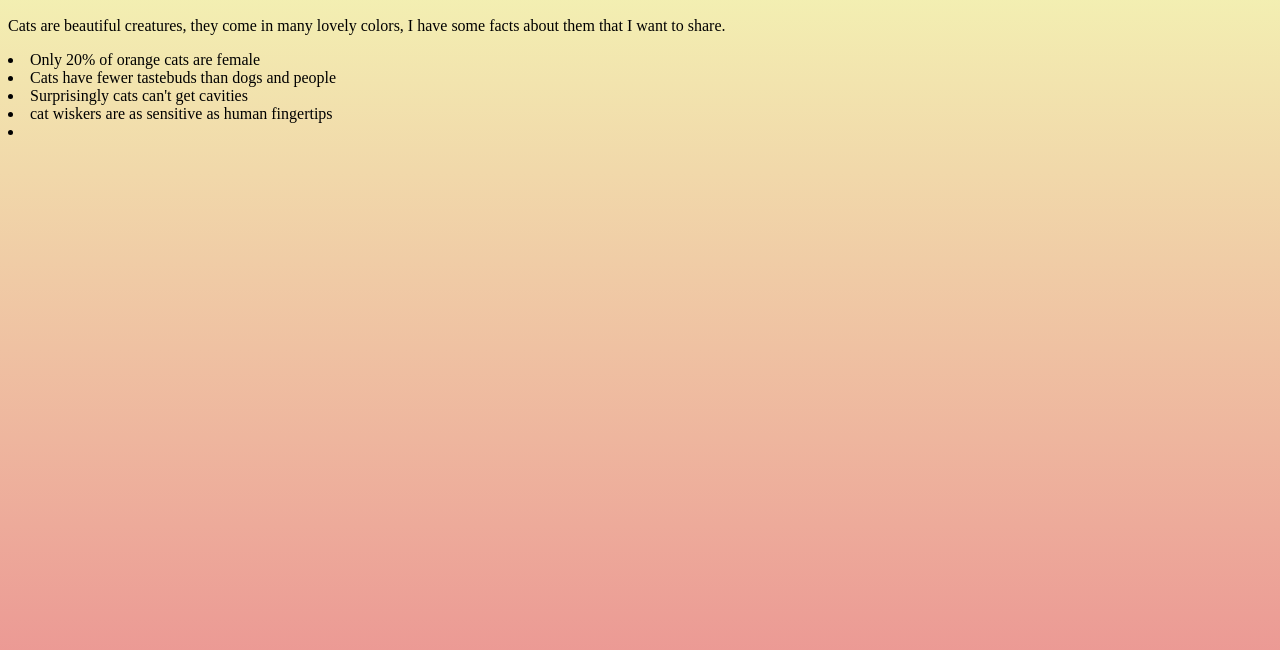
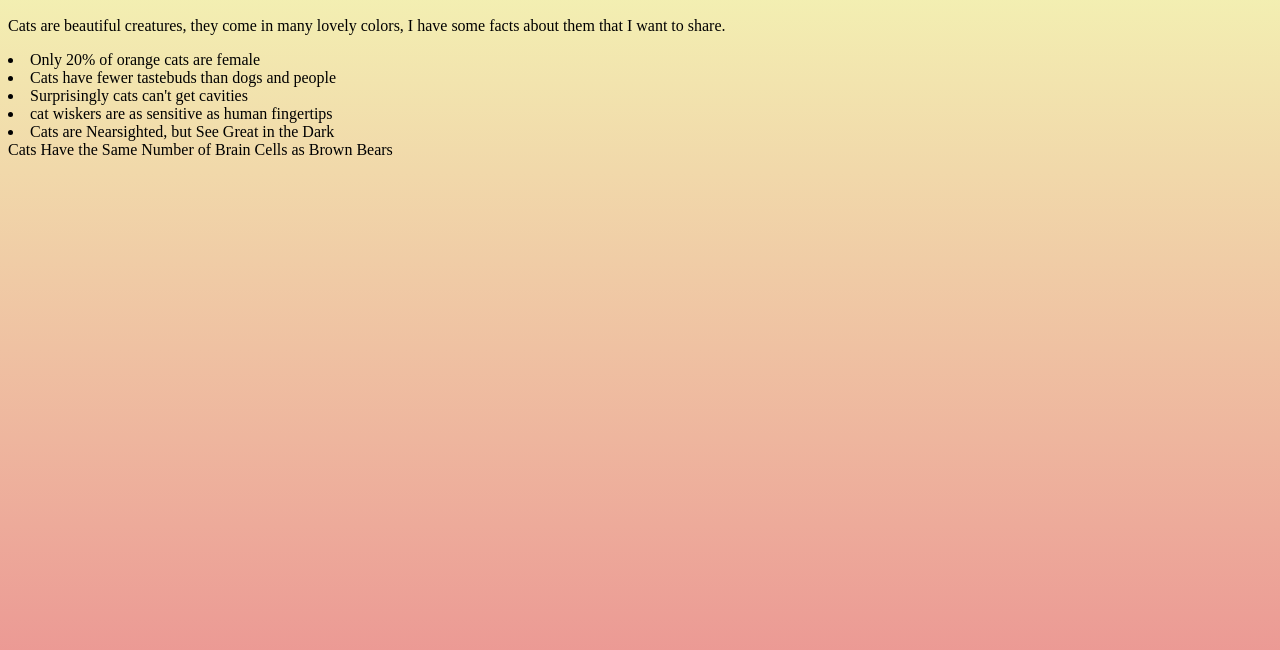
Before and after one commit to cs100130/mycatwebsite., a plain HTML site: page index.html in a window 1280 px wide. Shown: the part 96-746 px from the top of the page. Drawn offline with Linux system fonts and the light colour scheme.

Commit message:
Update index.html

```diff
--- a/index.html
+++ b/index.html
@@ -13,14 +13,17 @@ background: linear-gradient(0deg, rgba(235,147,146,1) 0%, rgba(244,251,182,1) 10
 </style>
 
 <h1>catsite</h1>
-<h2>This is the website where you can find out everything you want to know about your little, fluffy friends!</h2>
-<p>Cats are beautiful creatures, they come in many lovely colors, I have some facts about them that I want to share.</p>
-<li>Only 20% of orange cats are female</li>
+
+  <h2>This is the website where you can find out everything you want to know about your little, fluffy friends!</h2>
+
+  <p>Cats are beautiful creatures, they come in many lovely colors, I have some facts about them that I want to share.</p>
+
+  <li>Only 20% of orange cats are female</li>
 <li>Cats have fewer tastebuds than dogs and people</li>
 <li>Surprisingly cats can't get cavities</li>
 <li>cat wiskers are as sensitive as human fingertips</li>
-<li></li
-
+<li>Cats are Nearsighted, but See Great in the Dark</li
+<li> Cats Have the Same Number of Brain Cells as Brown Bears</li>
 
 
 
```
